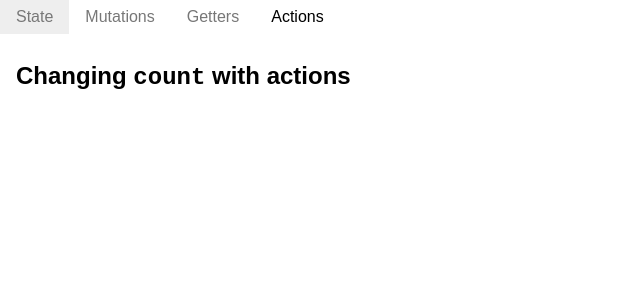
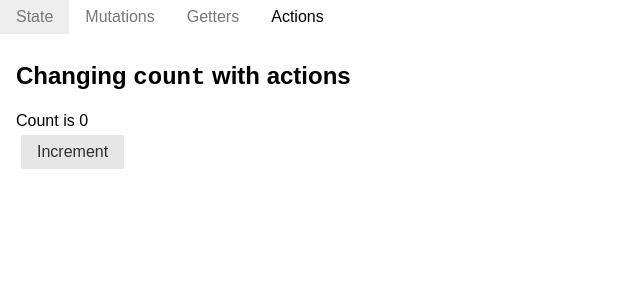
Before and after one commit to PacktPublishing/Hands-on-Vuex-for-Vue.js-Applications, a Vue app in the folder section-1-vuex-api/: page /actions in a window 1280 px wide. Shown: the top 300 px of the page, without its empty margins (0-640 px from the left). Built offline with nearby package versions, Linux system fonts and the light colour scheme.

Commit message:
add pre_actions

```diff
--- a/section-1-vuex-api/src/views/Actions.vue
+++ b/section-1-vuex-api/src/views/Actions.vue
@@ -1,3 +1,12 @@
 <template>
-  <h2>Changing <code>count</code> with actions</h2>
+  <div>
+    <h2>Changing <code>count</code> with actions</h2>
+
+    <div>Count is {{ $store.state.count }}</div>
+
+    <button class="pure-button"
+            @click="$store.commit('INCREMENT')">
+      Increment
+    </button>
+  </div>
 </template>
```
